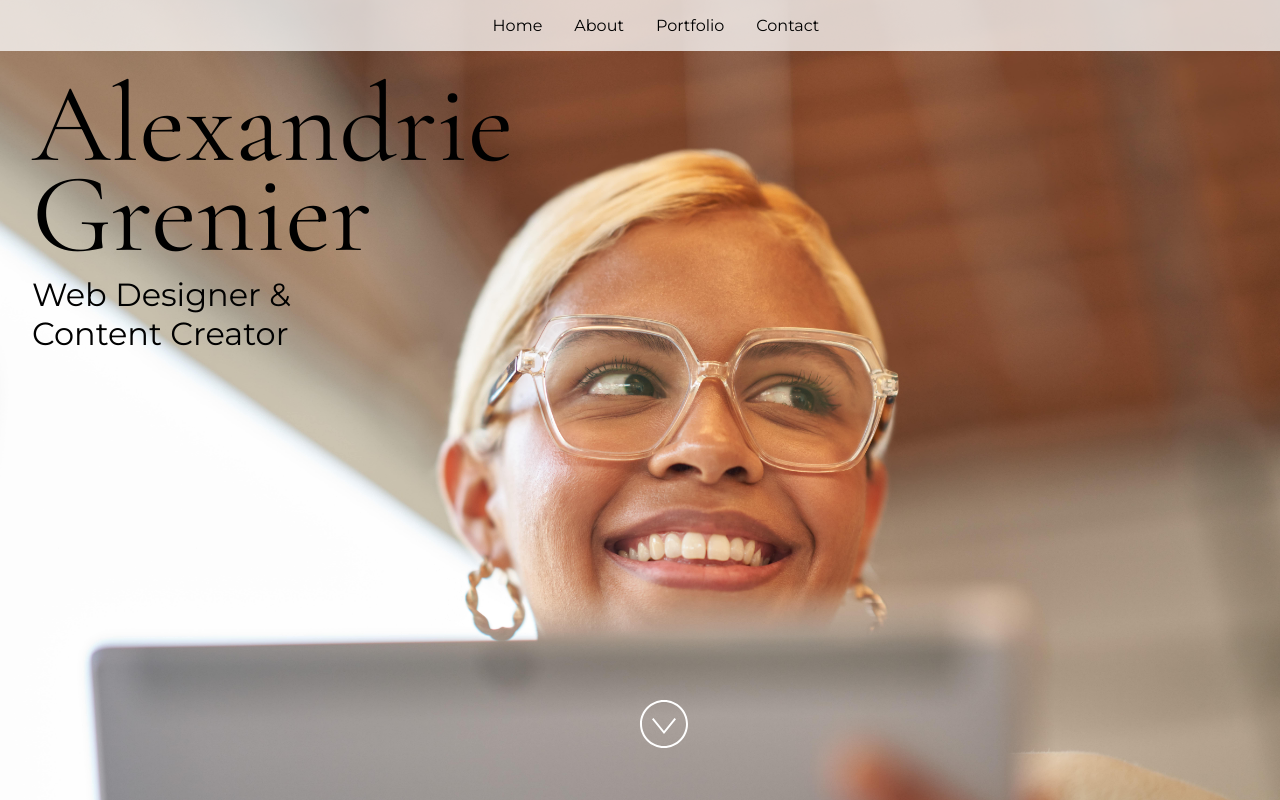
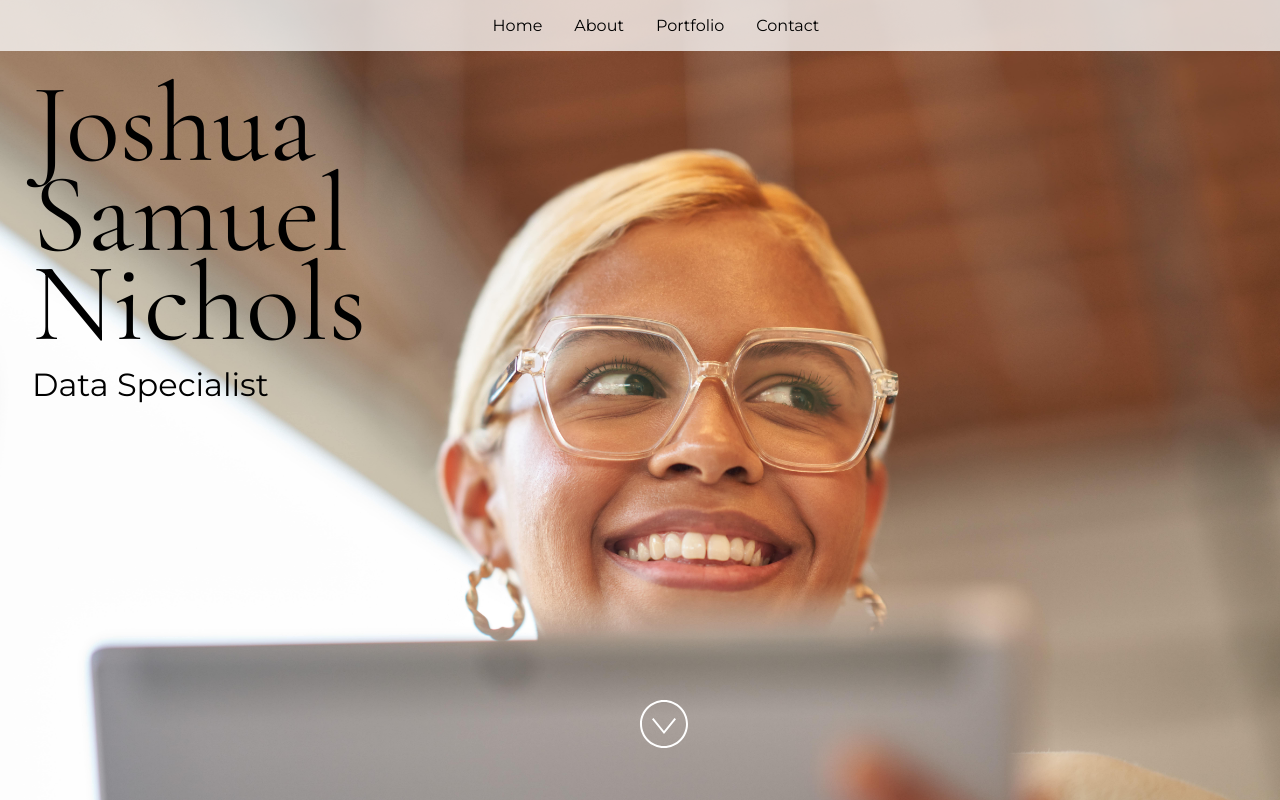
Before and after one commit to Nichols-Tech/portfolio-website, a React (Vite) app: page / in a window 1280 px wide. Built offline with nearby package versions, Linux system fonts and the light colour scheme.

Commit message:
Update App.jsx

```diff
--- a/src/App.jsx
+++ b/src/App.jsx
@@ -24,15 +24,12 @@ import "./styles.css";
  * If you don't have one of the social sites listed, leave it as an empty string.
  */
 const siteProps = {
-  name: "Alexandrie Grenier",
-  title: "Web Designer & Content Creator",
-  email: "alex@example.com",
-  gitHub: "microsoft",
-  instagram: "microsoft",
+  name: "Joshua Samuel Nichols",
+  title: "Data Specialist",
+  email: "joshuasnichols@proton.me",
+  gitHub: "https://github.com/Nichols-Tech",
+  instagram: "https://instagram.com/Nichols.Tech",
   linkedIn: "satyanadella",
-  medium: "",
-  twitter: "microsoft",
-  youTube: "Code",
 };
 
 const primaryColor = "#4E567E";
```
